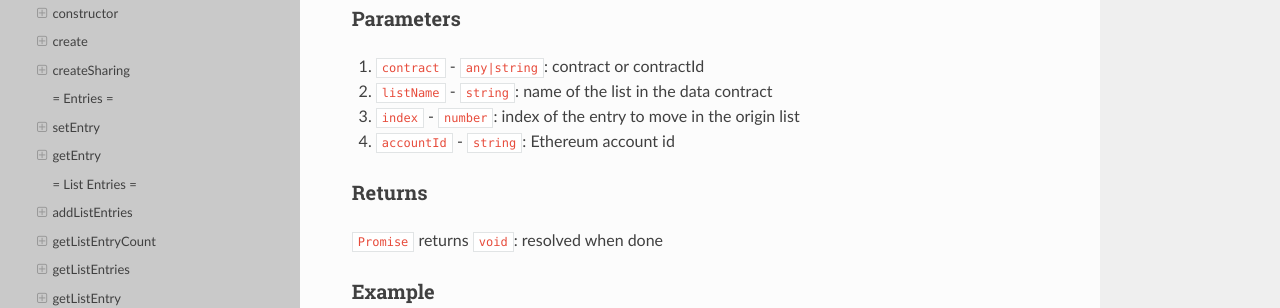
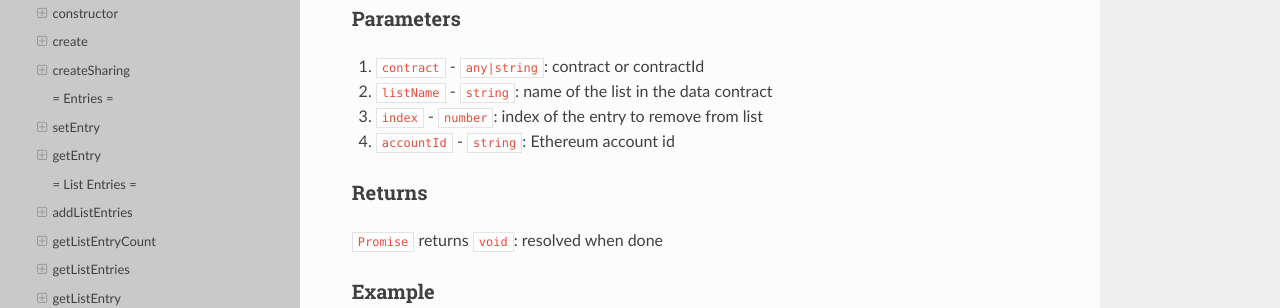
Before and after one commit to evannetwork/api-blockchain-core, a Sphinx documentation site: the page built from docs/contracts/data-contract.rst, in a window 1280 px wide and 900 px high, scrolled down 9361 px. Shown: the part 151-459 px from the top of the window. Built offline with Sphinx 7.4.7 and the Read the Docs theme 2.0.0, drawn with Linux system fonts in a browser that asks for light colours; pages that are not in the unit, such as notebooks, are missing from menus; some of the changed text lies outside the part shown.

Commit message:
update docu

```diff
--- a/docs/contracts/data-contract.rst
+++ b/docs/contracts/data-contract.rst
@@ -534,7 +534,7 @@ Parameters
 
 #. ``contract`` - ``any|string``: contract or contractId
 #. ``listName`` - ``string``: name of the list in the data contract
-#. ``index`` - ``number``: index of the entry to move in the origin list
+#. ``index`` - ``number``: index of the entry to remove from list
 #. ``accountId`` - ``string``: Ethereum account id
 
 -------
--- a/docs/getting-started.rst
+++ b/docs/getting-started.rst
@@ -55,6 +55,6 @@ Configuring and initializing blockchain core
     // create runtime
     const runtime = await createDefaultRuntime(web3, dfs, { accountMap: runtimeConfig.accountMap, });
 
-That's it! now you can use the ``runtime`` object and interact with the evan.network blockchain.
+That's it! Now you can use the ``runtime`` object and interact with the evan.network blockchain.
 
 The blockchain-core api is a set of modules which can be plugged in individually. So the above ``runtime`` is a full blown entry point to the api. You can also plug your own runtime with needed modules together.
--- a/docs/profile/verifications.rst
+++ b/docs/profile/verifications.rst
@@ -9,7 +9,7 @@ Verifications
    * - Class Name
      - Verifications
    * - Extends
-     - `Logger </common/logger.html>`_
+     - `Logger <../common/logger.html>`_
    * - Source
      - `verifications.ts <https://github.com/evannetwork/api-blockchain-core/blob/master/src/verifications/verifications.ts>`_
    * - Tests
```
Also changed, not shown: other parts of docs/contracts/data-contract.rst (+2 -2 lines).
